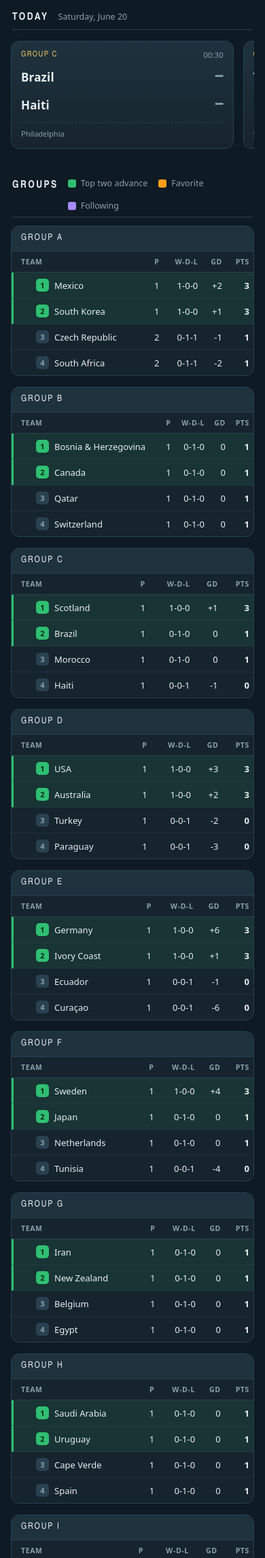
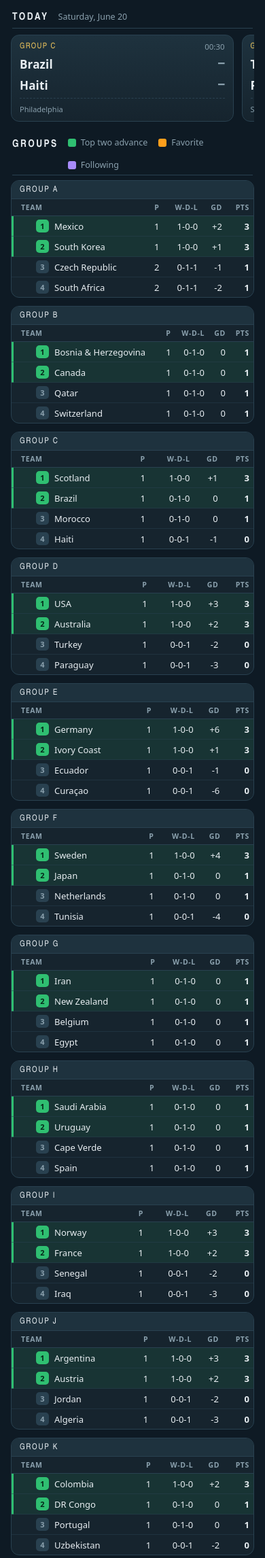
Before and after one commit to rony-13/wc-2026-updates, a Flask app: page / in a window 390 px wide. Shown: the part 102-2394 px from the top of the page at 68% size. Run offline with Flask 3, Linux system fonts and the light colour scheme; data that the repository does not hold is empty.

Commit message:
Dev:Fit dashboard to viewport: full-width responsive columns, compact spacing, footer pinned

```diff
--- a/app/static/app.js
+++ b/app/static/app.js
@@ -135,7 +135,7 @@ function groupCard(g) {
     const star = tier === "fav" ? "★" : "";
     return `
     <tr class="${cls}">
-      <td class="team-col"><span class="star-slot">${star}</span><span class="pos">${r.rank}</span>${escapeHtml(r.team)}</td>
+      <td class="team-col"><span class="team-wrap"><span class="star-slot">${star}</span><span class="pos">${r.rank}</span>${escapeHtml(r.team)}</span></td>
       <td>${r.played}</td>
       <td>${r.won}-${r.draw}-${r.lost}</td>
       <td>${r.goal_difference > 0 ? "+" : ""}${r.goal_difference}</td>
--- a/app/static/style.css
+++ b/app/static/style.css
@@ -27,6 +27,8 @@
 
 body {
   margin: 0;
+  display: flex;
+  flex-direction: column;
   background:
     radial-gradient(1200px 600px at 50% -10%, #15303f 0%, transparent 60%),
     var(--bg);
@@ -90,13 +92,13 @@ body {
 .status.error .dot { background: var(--live); }
 
 /* ---- layout ----------------------------------------------------------- */
-main { padding: 22px; max-width: 1400px; margin: 0 auto; }
-.band { margin-bottom: 30px; }
+main { padding: 12px 24px; max-width: none; margin: 0; flex: 1 0 auto; }
+.band { margin-bottom: 14px; }
 .band-head {
   display: flex; align-items: baseline; gap: 14px;
-  margin: 0 2px 12px;
+  margin: 0 2px 7px;
   border-bottom: 1px solid var(--line);
-  padding-bottom: 8px;
+  padding-bottom: 6px;
 }
 .band-head h2 {
   font-family: var(--font-display);
@@ -117,9 +119,9 @@ main { padding: 22px; max-width: 1400px; margin: 0 auto; }
 /* ---- today scorecards ------------------------------------------------- */
 .scorestrip {
   display: flex;
-  gap: 14px;
+  gap: 12px;
   overflow-x: auto;
-  padding: 4px 2px 12px;
+  padding: 2px 2px 8px;
   scroll-snap-type: x proximity;
 }
 .scorestrip::-webkit-scrollbar { height: 8px; }
@@ -127,14 +129,14 @@ main { padding: 22px; max-width: 1400px; margin: 0 auto; }
 
 .scorecard {
   scroll-snap-align: start;
-  flex: 0 0 290px;
+  flex: 0 0 258px;
   background: linear-gradient(180deg, var(--surface-2), var(--surface));
   border: 1px solid var(--line);
   border-radius: 12px;
-  padding: 12px 14px 14px;
+  padding: 9px 12px 10px;
   display: flex;
   flex-direction: column;
-  gap: 10px;
+  gap: 6px;
 }
 .scorecard.is-live { border-color: rgba(255, 82, 82, 0.55); }
 /* a favorite/followed team playing today tints the whole card */
@@ -159,10 +161,10 @@ main { padding: 22px; max-width: 1400px; margin: 0 auto; }
 .sc-team { font-size: 17px; font-weight: 600; letter-spacing: 0.01em; }
 .sc-score {
   font-family: var(--font-display);
-  font-size: 26px;
+  font-size: 21px;
   font-weight: 700;
   font-variant-numeric: tabular-nums;
-  min-width: 22px;
+  min-width: 20px;
   text-align: right;
   color: var(--text);
 }
@@ -172,9 +174,11 @@ main { padding: 22px; max-width: 1400px; margin: 0 auto; }
 /* ---- group tables ----------------------------------------------------- */
 .groupgrid {
   display: grid;
-  grid-template-columns: repeat(auto-fill, minmax(330px, 1fr));
-  gap: 16px;
+  grid-template-columns: repeat(2, 1fr);
+  gap: 12px;
 }
+@media (min-width: 860px)  { .groupgrid { grid-template-columns: repeat(3, 1fr); } }
+@media (min-width: 1280px) { .groupgrid { grid-template-columns: repeat(4, 1fr); } }
 .groupcard {
   background: var(--surface);
   border: 1px solid var(--line);
@@ -185,8 +189,8 @@ main { padding: 22px; max-width: 1400px; margin: 0 auto; }
   font-family: var(--font-display);
   text-transform: uppercase;
   letter-spacing: 0.14em;
-  font-size: 13px;
-  padding: 10px 14px;
+  font-size: 12px;
+  padding: 6px 12px;
   background: var(--surface-2);
   border-bottom: 1px solid var(--line);
 }
@@ -198,12 +202,12 @@ table.table th {
   font-size: 10.5px;
   letter-spacing: 0.06em;
   text-transform: uppercase;
-  padding: 8px 6px;
+  padding: 5px 6px;
   border-bottom: 1px solid var(--line);
 }
 table.table th.team-col, table.table td.team-col { text-align: left; padding-left: 14px; }
-table.table td { padding: 9px 6px; text-align: right; font-variant-numeric: tabular-nums; }
-table.table td.team-col { display: flex; align-items: center; gap: 8px; }
+table.table td { padding: 5px 6px; text-align: right; font-variant-numeric: tabular-nums; }
+table.table .team-wrap { display: flex; align-items: center; gap: 8px; }
 table.table td.pts { font-weight: 700; }
 table.table tbody tr { border-bottom: 1px solid rgba(41, 65, 80, 0.5); }
 table.table tbody tr:last-child { border-bottom: none; }
@@ -234,7 +238,7 @@ tr.is-fav {
 /* ---- footer ----------------------------------------------------------- */
 .foot {
   display: flex; justify-content: space-between; gap: 12px; flex-wrap: wrap;
-  max-width: 1400px; margin: 0 auto; padding: 16px 22px 30px;
+  max-width: none; margin: 0; padding: 11px 24px 12px;
   color: var(--muted); font-size: 12px; border-top: 1px solid var(--line);
 }
 .empty { color: var(--muted); font-size: 13px; padding: 14px 2px; }
@@ -253,6 +257,8 @@ tr.is-fav {
   border-radius: 14px; box-shadow: 0 24px 60px -20px rgba(0, 0, 0, 0.8);
   overflow: hidden;
 }
+/* the `hidden` attribute must win over .picker's display:flex, otherwise the
+   panel shows open by default */
 .picker[hidden], .picker-backdrop[hidden] { display: none; }
 .picker-head {
   display: flex; align-items: center; justify-content: space-between;
@@ -316,3 +322,13 @@ a:focus-visible, button:focus-visible, [tabindex]:focus-visible {
   .topbar-right { gap: 10px; }
   .wc-host { display: none; }
 }
+
+/* ---- fill the viewport height (no dead space, footer at the bottom) ---- */
+main { display: flex; flex-direction: column; }
+main > .band:last-of-type { flex: 1 1 auto; display: flex; flex-direction: column; margin-bottom: 0; }
+main > .band:last-of-type .groupgrid { flex: 1 1 auto; grid-auto-rows: 1fr; align-content: stretch; }
+.groupcard { display: flex; flex-direction: column; }
+.groupcard table.table { flex: 1 1 auto; height: 100%; }
+/* keep row content vertically centered when rows stretch to fill height */
+table.table td, table.table th { vertical-align: middle; }
+.groupcard table.table tbody { vertical-align: middle; }
```
